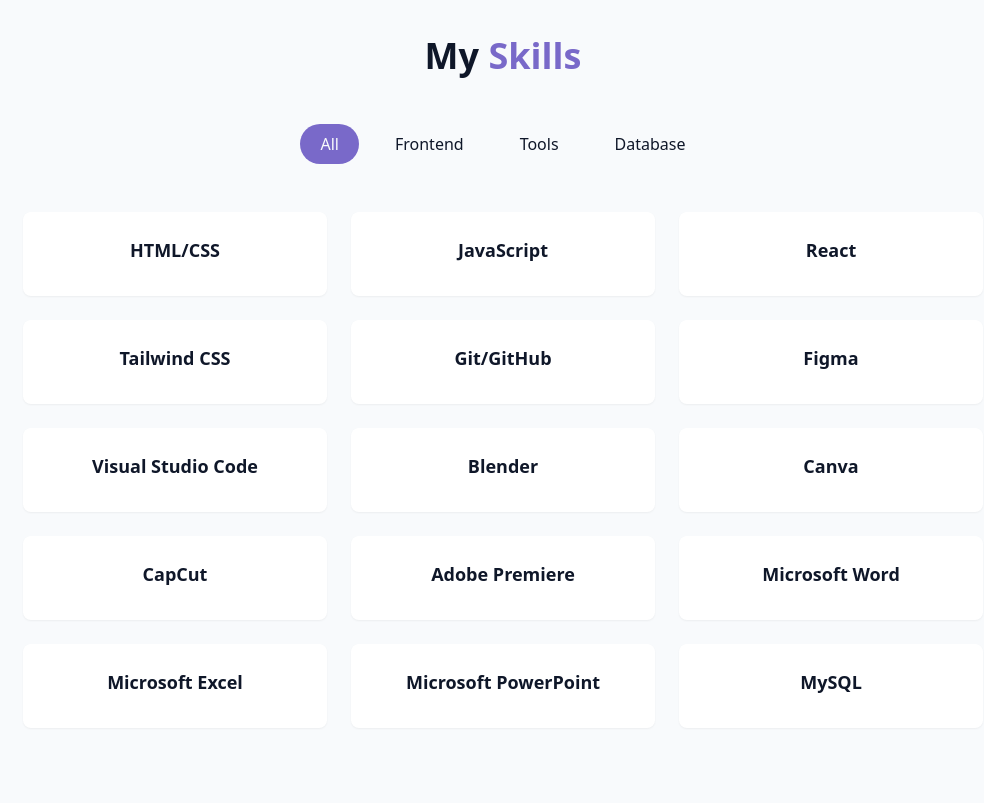
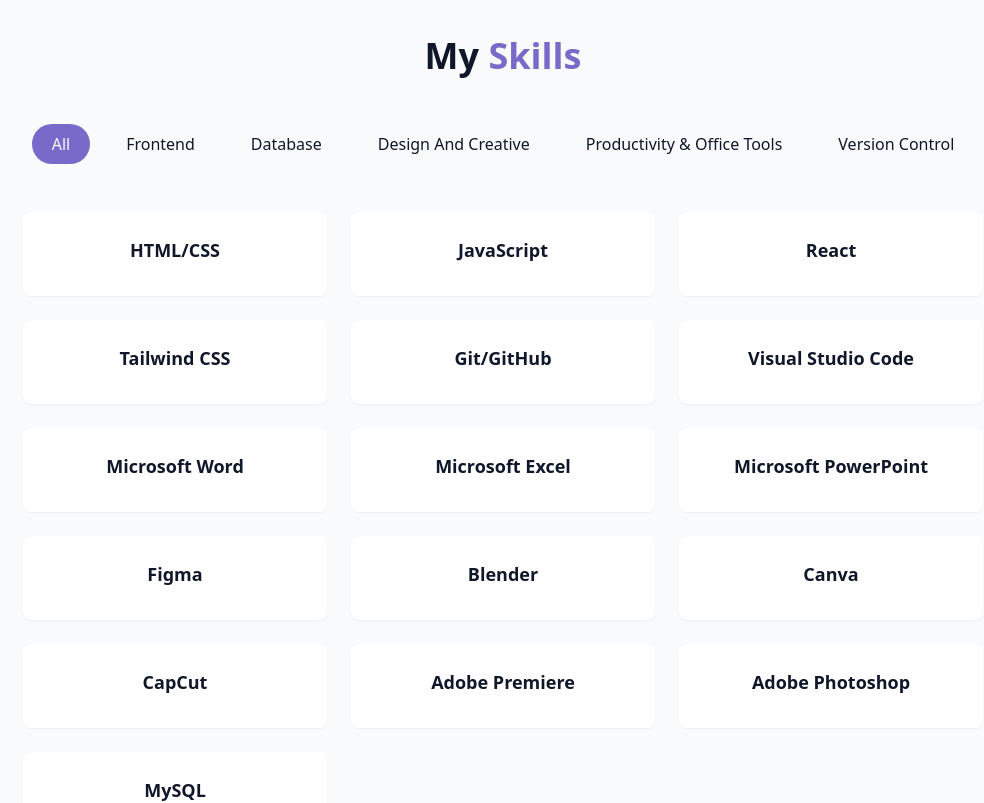
Before and after one commit to obri4402/aubrey-s-portfolio, a React (Vite) app: page / in a window 1280 px wide. Shown: the part 1740-2543 px from the top of the page, without its empty margins (137-1121 px from the left). Built offline with nearby package versions, Linux system fonts and the light colour scheme.

Commit message:
Updated portfolio section

```diff
--- a/src/components/ContactsSection.jsx
+++ b/src/components/ContactsSection.jsx
@@ -97,25 +97,10 @@
                 <div>
                   <h4 className="font-medium">Email</h4>
                   <a
-                    href="mailto:aubreynastor0404@gmail.com"
+                    href="mailto:aubreylnastor@gmail.com"
                     className="text-muted-foreground hover:text-primary transition-colors"
                   >
-                    aubreynastor0404@gmail.com
-                  </a>
-                </div>
-              </div>
-
-              <div className="flex items-start space-x-4">
-                <div className="p-3 rounded-full bg-primary/10">
-                  <Phone className="h-6 w-6 text-primary" />
-                </div>
-                <div>
-                  <h4 className="font-medium">Phone</h4>
-                  <a
-                    href="tel:+639082361924"
-                    className="text-muted-foreground hover:text-primary transition-colors"
-                  >
-                    +63 908 236 1924
+                    aubreylnastor@gmail.com
                   </a>
                 </div>
               </div>
--- a/src/components/SkillsSection.jsx
+++ b/src/components/SkillsSection.jsx
@@ -8,24 +8,30 @@
   { name: "React", category: "frontend" },
   { name: "Tailwind CSS", category: "frontend" },
 
-  // Tools
-  { name: "Git/GitHub", category: "tools" },
-  { name: "Figma", category: "tools" },
-  { name: "Visual Studio Code", category: "tools" },
-  { name: "Blender", category: "tools" },
-  { name: "Canva", category: "tools" },
-  { name: "CapCut", category: "tools" },
-  { name: "Adobe Premiere", category: "tools" },
-  { name: "Microsoft Word", category: "tools" },
-  { name: "Microsoft Excel", category: "tools" },
-  { name: "Microsoft PowerPoint", category: "tools" },
+  // version control
+  { name: "Git/GitHub", category: "version control" },
+  { name: "Visual Studio Code", category: "version control" },
+
+  //office tools
+  { name: "Microsoft Word", category: "productivity & Office tools" },
+  { name: "Microsoft Excel", category: "productivity & Office tools" },
+  { name: "Microsoft PowerPoint", category: "productivity & Office tools" },
+
+  //design and creative
+  { name: "Figma", category: "design and creative" },
+  { name: "Blender", category: "design and creative" },
+  { name: "Canva", category: "design and creative" },
+  { name: "CapCut", category: "design and creative" },
+  { name: "Adobe Premiere", category: "design and creative" },
+  { name: "Adobe Photoshop", category: "design and creative" },
+
 
   // Database
   { name: "MySQL", category: "database" }
 
 ];
 
-const categories = ["all", "frontend", "tools", "database"];
+const categories = ["all", "frontend", "database", "design and creative", "productivity & Office tools", "version control"];
 
 export const SkillsSection = () => {
   const [activeCategory, setActiveCategory] = useState("all");
--- a/src/components/ThemeToggle.jsx
+++ b/src/components/ThemeToggle.jsx
@@ -33,8 +33,8 @@
     <button
       onClick={toggleTheme}
       className={cn(
-        "fixed max-sm:hidden top-5 right-5 z-50 p-2 rounded-full transition-colors duration-300",
-        "focus: oulin-hidden"
+        "fixed max-sm:hidden top-5 right-5 z-50 p10 rounded-full transition-colors duration-300",
+        "focus: ouline-hidden"
       )}
     >
       {isDarkMode ? (
```
